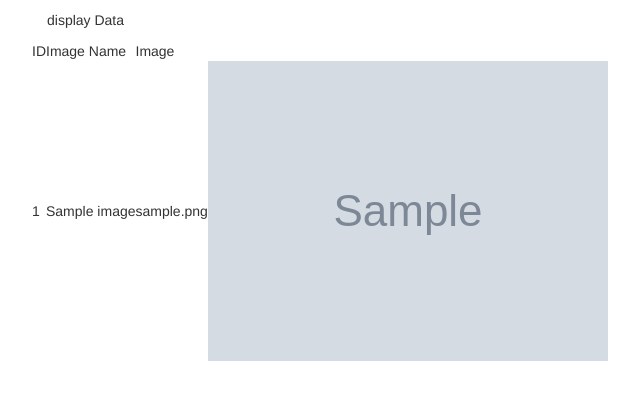
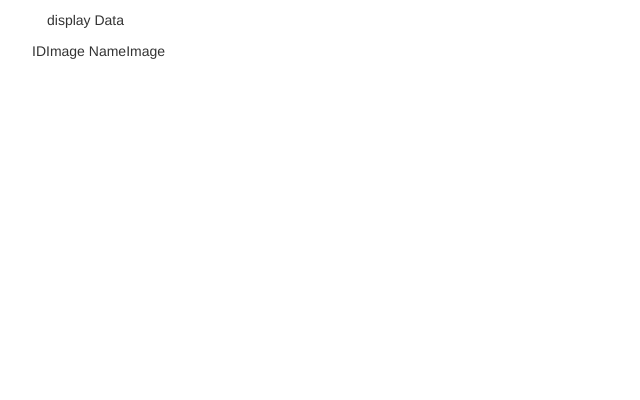
Before and after one commit to felixbvf/Imagenes, a Laravel app: page /display1 in a window 1280 px wide. Shown: the top 400 px of the page, without its empty margins (23-663 px from the left). Run offline with Laravel 8, Linux system fonts and the light colour scheme; tables that the repository leaves empty hold one stand-in row (values such as "Sample post").

Commit message:
upgraded imageController

```diff
--- a/app/Http/Controllers/ImageController.php
+++ b/app/Http/Controllers/ImageController.php
@@ -32,7 +32,7 @@
     }
 
     public function show(){
-        $images = Image::all();
+        $images = Image::where('id','=', 4)->get();
         return view('display',['images'=> $images]);
     }
 }
--- a/resources/views/display.blade.php
+++ b/resources/views/display.blade.php
@@ -24,9 +24,6 @@
                             <td>{{ $image->name }}</td>
                             <td>{{ $image->image }}</td>
                             <td><img src="images/{{ $image->image }}" alt="{{ $image->image}}" /></td>
-
-
-
                         </tr>
                         <?php
                         }
```
Also changed, not shown: public/images/1484136555.png (added).
